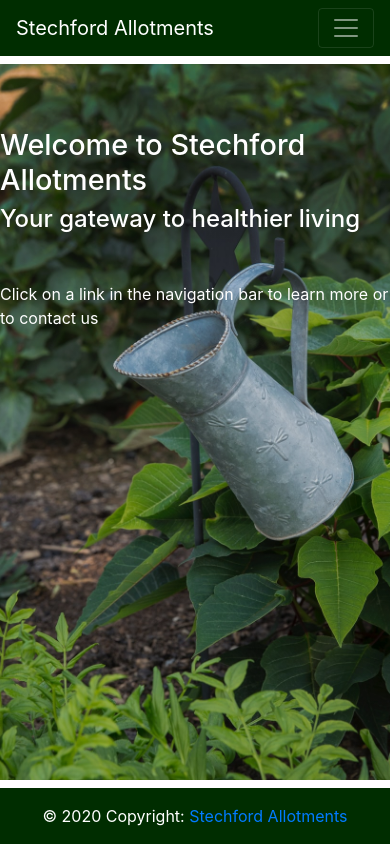
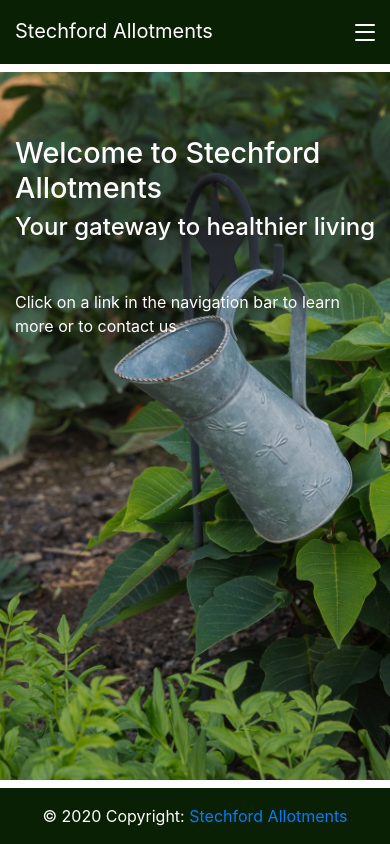
Before and after one commit to oguru/allotments, a React (Create React App) app: page / in a window 390 px wide. Built offline with nearby package versions, Linux system fonts and the light colour scheme.

Commit message:
updated mobile nav

```diff
--- a/package.json
+++ b/package.json
@@ -8,10 +8,10 @@
     "@testing-library/user-event": "^7.1.2",
     "bootstrap": "^4.6.0",
     "react": "^16.13.1",
-    "react-bootstrap": "^1.4.3",
     "react-dom": "^16.13.1",
     "react-router-dom": "^5.2.0",
-    "react-scripts": "3.4.1"
+    "react-scripts": "3.4.1",
+    "react-transition-group": "^4.4.1"
   },
   "scripts": {
     "start": "react-scripts start",
--- a/src/App.jsx
+++ b/src/App.jsx
@@ -3,22 +3,25 @@ import About from "./pages/About";
 import Articles from "./pages/Articles";
 import Home from "./pages/Home";
 import {Route, Switch, useLocation} from "react-router-dom";
-import Hero from "./components/Hero"
 import NavBar from "./components/NavBar"
 import styles from "./App.module.scss";
 
-import {BrowserRouter as Router} from "react-router-dom";
+function App() {
+  let [pathName, setPathName] = useState("");
 
-
-function App() {
-
-  let [pathName, setPathName] = useState("");
 
   let location = useLocation();
 
   useEffect(() => {
     setPathName(location.pathname)
   }, [location]);
+
+//   useEffect(() => {
+//     const getWidth = () => setWindowWidth(window.innerWidth);
+
+//     window.addEventListener("resize", getWidth);
+//     getWidth();
+//  }, []);
 
   const checkActive = (route) => {
     if (route === pathName) {
--- a/src/App.module.scss
+++ b/src/App.module.scss
@@ -15,6 +15,10 @@ h1 {
     font-size: 1.8rem;
 }
 
+.container-small {
+  width: 300px;
+}
+
 .footerStyles {
     background-color:$primary-color;
 
@@ -25,7 +29,11 @@ h1 {
 }
 
 @include media-breakpoint-up(sm) {
-    h1 {
+  .container-small {
+    width: unset;
+  }
+
+  h1 {
       font-size: 2rem;
     }
   }
--- a/src/components/Hero/Hero.jsx
+++ b/src/components/Hero/Hero.jsx
@@ -4,16 +4,12 @@ import styles from "./Hero.module.scss";
 const Hero = (props) => {
 
   const {
-    // heroSubtitle,
-    // heroTitle,
-    // homepageText,
     content: {
       heroSubtitle,
       heroTitle,
       homepageText,
       image
     },
-    // image,
     isActive
   } = props;
 
@@ -36,7 +32,6 @@ const Hero = (props) => {
       >
         <div
           className={`
-            ${styles.homeHero}
             ${styles.heroBg}
           `}
           style={{backgroundImage:`linear-gradient(
--- a/src/components/Hero/Hero.module.scss
+++ b/src/components/Hero/Hero.module.scss
@@ -1,3 +1,5 @@
+@import "../../variables.scss";
+
 .heroCont {
     position: relative;
     color: white;
@@ -14,7 +16,7 @@
     }
 
     .heroText {
-        padding: 4rem 0;
+        padding-top: 4rem;
         position:relative;
         z-index: 2;
     }
--- a/src/components/NavBar/NavBar.jsx
+++ b/src/components/NavBar/NavBar.jsx
@@ -1,74 +1,132 @@
-import React from "react";
+import React, {useEffect, useState} from "react";
 import styles from "./NavBar.module.scss";
 import Link from "react-router-dom/Link";
-import Nav from "react-bootstrap/Nav";
-import Navbar from 'react-bootstrap/Navbar'
-import Container from 'react-bootstrap/Container'
-import Button from 'react-bootstrap/Button'
+import { CSSTransition } from "react-transition-group";
 
 const NavBar = (props) => {
   const {checkActive} = props;
 
+  const [isNavOpen, setIsNavOpen] = useState(false);
+  const [isLargeScreen, setIsLargeScreen] = useState(true)
+  const [menuHeight, setMenuHeight] = useState("")
+
+  useEffect(() => {
+    const mediaQuery = window.matchMedia("(min-width: 768px)");
+    handleMediaQueryChange(mediaQuery);
+    mediaQuery.addEventListener("change", (mQuery) => handleMediaQueryChange(mQuery));
+
+    return () => {
+      mediaQuery.removeEventListener(handleMediaQueryChange)
+    }
+  }, []);
+
+  const handleMediaQueryChange = mQuery => {
+    if (mQuery.matches) {
+      setIsLargeScreen(true)
+    } else {
+      setIsLargeScreen(false);
+    }
+  };
+
+  // useEffect(() => {
+  //   calcHeight();
+  // }, [isNavOpen]);
+
+  const calcHeight = (el) => {
+    const height = el.offsetHeight;
+    setMenuHeight(height);
+  }
+
+  const mobNavHeight = isNavOpen ? `${menuHeight+16}px` : 0;
+
+  const navIconAnim = isNavOpen ? "navCross" : "";
+  const mainMobile = isNavOpen ? "navMainOpen" : "";
+
+  const closeNav = () => {
+    setIsNavOpen(false);
+  }
+
   return (
-    <Navbar
-      id="#navbarNav"
-      className={`${styles.navMain} `}
+    <nav
+      className={`${styles.navMain} ${styles[mainMobile]} d-flex align-items-center`}
       collapseOnSelect
       expand="md"
       variant="dark"
     >
-        <Container className="dflex justify-content-between">
-          <Navbar.Brand href="/">
+        <div className="d-flex justify-content-between align-items-center container">
+          <a className={"navbar-brand"} href="/">
             Stechford Allotments
-          </Navbar.Brand>
-          <Navbar.Toggle aria-controls="navbarNav" />
-          <Navbar.Collapse
-            className="justify-content-end"
-            id="navbarNav"
+          </a>
+          {/* {navToggle} */}
+          <div
+            className={`${styles.burgerIcon}`}
+            onClick={
+              () => setIsNavOpen(!isNavOpen)
+            }
           >
-            <Nav>
+            <span className={styles[navIconAnim]}></span>
+            <span className={styles[navIconAnim]}></span>
+            <span className={styles[navIconAnim]}></span>
+          </div>
+          <div className={styles.navOverlay}
+          style={{height: `${mobNavHeight}`}}
+          >
+          <CSSTransition
+            classNames={{...styles}}
+            in={isNavOpen || isLargeScreen}
+            onEnter={calcHeight}
+            timeout={500}
+            // classNames={{
+            //   enter: "navEnter",
+            //   enterActive: "navEnterActive",
+            //   exit: "navExit",
+            //   exitActive: "navExitActive",
+            //   exitDone: "nav-exit-done"
+            // }}
+          >
+            <div
+              className={`${styles.navBarLinkGroup}`}
+            >
               <NavLink
+                closeNav={() => closeNav()}
                 checkActive={checkActive("/")}
                 path="/"
                 linkText="Home"
               />
               <NavLink
+                closeNav={() => closeNav()}
                 checkActive={checkActive("/about")}
                 path="/about"
                 linkText="About"
               />
               <NavLink
+                closeNav={() => closeNav()}
                 checkActive={checkActive("/articles")}
                 path="/articles"
                 linkText="Articles"
               />
-          </Nav>
-        </Navbar.Collapse>
-      </Container>
-    </Navbar>
+          </div>
+        </CSSTransition></div>
+      </div>
+    </nav>
   );
 };
 
 function NavLink(props) {
-  const {checkActive, linkText, path} = props;
+  const {checkActive, closeNav, linkText, path} = props;
+
+  const activeStyle = checkActive ? "activeLink" : "";
 
   return (
-    <Nav.Item className={`p-1 ml-2 rounded ${styles.navbarLink} ${styles.navHover}`}>
-      <Nav.Link
-        active={checkActive}
-        as={Link}
-        // className="nav-link"
+    <div className={`p-1 ml-2 rounded ${styles.navbarLink}`}>
+      <Link
+        className={`${styles[activeStyle]} nav-link`}
+        onClick={closeNav}
         to={path}
       >
         {linkText}
-      </Nav.Link>
-      {/* <Link
-        className="nav-link"
-        to={link}
-      >
-        {linkText}
-      </Link> */}
-    </Nav.Item>
+      </Link>
+    </div>
   );
 };
 
--- a/src/components/NavBar/NavBar.module.scss
+++ b/src/components/NavBar/NavBar.module.scss
@@ -1,16 +1,206 @@
+@import "../../variables.scss";
+@import "../../../node_modules/bootstrap/scss/mixins/breakpoints";
+@import "../../../node_modules/bootstrap/scss/functions";
+@import "../../../node_modules/bootstrap/scss/variables";
+
 .navMain {
-    background-color: #002d00;
-}
+    @include transition-t;
+    background-color: $primary-color;
+    border-bottom: 2px solid rgba(255, 255, 255, 0);
+    height: 64px;
+    position: relative;
+    z-index: 1000;
 
-.navHover {
-    &:hover {
-        background-color: rgba(255, 255, 255, 0.1);
+    a {
+        color: white;
+    }
+
+    .burgerIcon {
+        cursor: pointer;
+        display: flex;
+        flex-direction: column;
+        justify-content: center;
+        height: 15px;
+        position: relative;
+        width: 20px;
+
+        span {
+            background-color: white;
+            border-radius: $base-spacing;
+            display: block;
+            height: 2px;
+            position: absolute;
+            top: 0;
+            transform: rotate(0deg) translate(0px);
+            transition: 0.4s ease-in-out;
+            width: 20px;
+        }
+
+        span:nth-child(2) {
+            top: 7.5px;
+        }
+
+        span:nth-child(3) {
+            top: 15px;
+        }
+
+        span.navCross:nth-child(1) {
+            height: 3px;
+            top: 7.5px;
+            transform: rotate(135deg);
+        }
+
+        span.navCross:nth-child(2) {
+            opacity: 0;
+            transform: translateX(-100%);
+        }
+
+        span.navCross:nth-child(3) {
+            height: 3px;
+            top: 7.5px;
+            transform: rotate(-135deg);
+        }
+    }
+
+    .enter {
+        // opacity: 0;
+        // overflow: hidden;
+        transform: translateY(-100%);
+    }
+
+    .enterActive {
+        opacity: 1;
+        // overflow: hidden;
+        transform: translateY(0);
+        transition-duration: 0.5s;
+    }
+
+    // .enterDone {
+    // }
+
+    .exit {
+        opacity: 1;
+        // overflow: hidden;
+        transform: translateY(0);
+        transition-duration: 0.5s;
+    }
+
+    .exitActive {
+        // opacity: 0;
+        // overflow: hidden;
+        transform: translateY(-150%);
+    }
+
+    // .exitDone {
+    //     // opacity: 0;
+    //     // overflow: hidden;
+    //     // height: 0;
+    //     transform: translateY(-150%);
+    // }
+
+    .navOverlay {
+        background-color: $tertiary-color;
+        left: 0;
+        overflow: hidden;
+        position: absolute;
+        top: $base-spacing * 8;
+        transition-duration: 0.5s;
+        width: 100vw;
+    }
+
+
+    .navBarLinkGroup {
+        // display: none;
+        // background-color: $primary-color;
+        // border-bottom: solid 2px white;
+        // border-top: solid 2px white;
+        // border-color: white;
+        // border-style: solid;
+        // border-left: 1px;
+        // border-right: 1px;
+        // left: 0;
+        // overflow: hidden;
+        position: relative;
+        // top: $base-spacing * 8;
+        // width: 100vw;
+        // z-index: 999;
+
+        // &:before {
+        //     border-bottom: solid 1px white;
+        //     border-top: solid 1px white;
+        //     content: "";
+        //     display: block;
+        //     height: 100%;
+        //     width: 40%;
+        //     margin: 0 auto;
+        //     top: 0;
+        //     left: 0;
+        //     right: 0;
+        //     bottom: 0;
+        //     position: absolute;
+        //     // top: -0.5rem;
+        // }
+
+        // transform: translateY(-20px);
+        .navbarLink {
+            @include transition-t;
+            background-color: rgba(255, 255, 255, 0.05);
+            border: $light-border-color 1.5px solid;
+            margin: 0.5rem;
+
+            // &::before {
+            //     // border-top: white 1px solid;
+            //     border-radius: 0;
+            //     content: "";
+            //     display: block;
+            //     height: 1px;
+            //     width: 80%;
+            //     margin: 0 auto;
+            //     position: relative;
+            //     top: -0.5rem;
+            // }
+
+            &:hover {
+                background-color: $secondary-color;
+            }
+
+            a {
+                color: rgb(94, 94, 94);
+                // text-align: center;
+
+                &:hover {
+                    color: white;
+                }
+            }
+
+            .activeLink {
+                color:black;
+            }
+        }
     }
 }
 
-@media only screen and (min-width: 768px) {
-    .navbarLink {
-        min-width: 80px;
-        text-align: center;
+// .navMainOpen {
+//     border-bottom: solid 2px white;
+// }
+
+
+@include media-breakpoint-up(md) {
+    .navMain {
+        border: unset;
+
+        .burgerIcon {
+            display: none;
+        }
+        .navBarLinkGroup {
+            display: flex;
+            justify-content: end;
+            position: unset;
+
+            .navbarLink {
+                min-width: 80px;
+                text-align: center;
+            }
+        }
     }
 }
--- a/src/pages/Home/Home.jsx
+++ b/src/pages/Home/Home.jsx
@@ -1,4 +1,3 @@
-import Container from 'react-bootstrap/Container'
 import Hero from "../../components/Hero"
 import homeImg from "../../images/randy-fath-ey6g0z_fs0-unsplash.jpg"
 import React from "react";
--- a/src/variables.scss
+++ b/src/variables.scss
@@ -1 +1,28 @@
-$primary-color: #002d00;
+$primary-color: #0A2004;
+// #033304;
+// #002d00
+$primary-light: #396F04;
+$secondary-color: #E28803;
+// #C8963E;
+// #257e26;
+//  #529b52
+$tertiary-color: #F5F3F5;
+// d7ece0
+// #d0e6d9
+// #EEE5E9
+$light-border-color: #e6e6e6;
+// #ccd9c6
+$base-spacing: 8px;
+/*
+$grid-breakpoints: (
+  xs: 0,
+  sm: 576px,
+  md: 768px,
+  lg: 992px,
+  xl: 1200px,
+  xxl: 1400px
+)*/
+
+@mixin transition-t {
+    transition-duration: 0.3s;
+}
```
Also changed, not shown: 1 other file (tests, documents, lock files or other folders).
